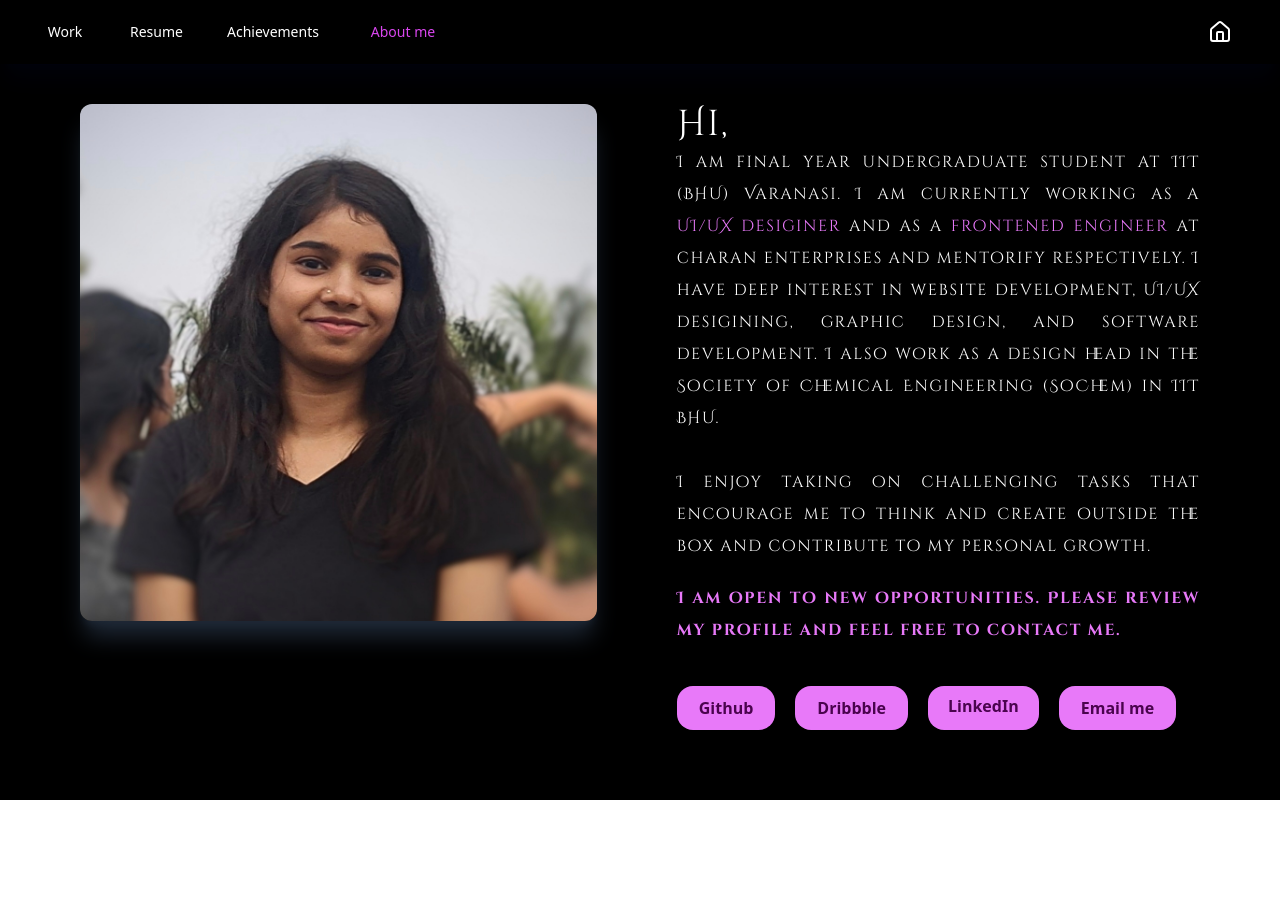
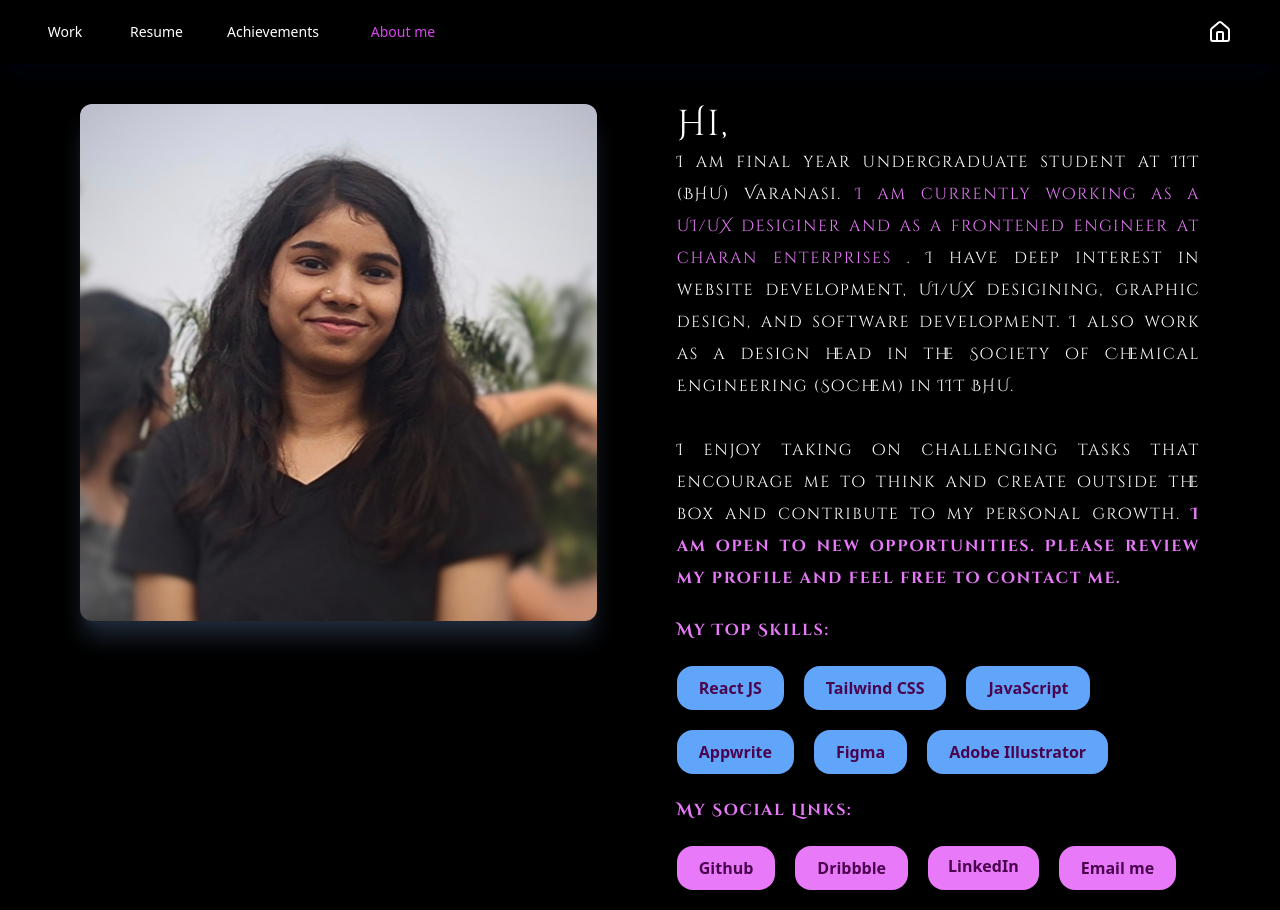
Before and after one commit to anuukriti/My-Portfolio, a React (Vite) app: page /About in a window 1280 px wide. Before the commit the page ends 800 px from the top, so only its background shows below. Built offline with nearby package versions, Linux system fonts and the light colour scheme; a web font is replaced by a local one.

Commit message:
Update About.jsx

```diff
--- a/src/components/About.jsx
+++ b/src/components/About.jsx
@@ -17,21 +17,62 @@ function About() {
                 <div className="sm:px-10 h-auto w-full flex py-8 lg:py-0 flex-col items-start ">
                     <p className="font-Font1 tracking-widest text-md  leading-8 text-justify">
                         <span className="text-4xl ">Hi,</span> <br />  I am final
-                        year undergraduate student at IIT (BHU) Varanasi. I am currently working as a <span className="text-fuchsia-400">UI/UX desiginer </span> and as a <span className="text-fuchsia-400">frontened engineer </span>at charan enterprises and mentorify respectively. I have deep interest in website development,
+                        year undergraduate student at IIT (BHU) Varanasi.<span className="text-fuchsia-400"> I am currently working as a UI/UX desiginer and as a frontened engineer at charan enterprises </span>. I have deep interest in website development,
                         UI/UX desigining, graphic design, and software development. I
                         also work as a design head in the Society of Chemical
                         Engineering (SoChem) in IIT BHU. <br /><br />I enjoy taking on
                         challenging tasks that encourage me to think and create
-                        outside the box and contribute to my personal growth.
+                        outside the box and contribute to my personal growth. <span className="text-fuchsia-400 font-semibold">I am open to new opportunities. Please review my profile and feel free to contact me.</span>
                     </p>
 
                     <p className="text-fuchsia-400 font-semibold font-Font1 tracking-widest text-md  leading-8 text-justify py-5">
 
-                            I am open to new opportunities. Please review my profile and feel free to contact me.
+                            My Top Skills:
+                    </p>
+                    <div>
+                        <ul className="flex flex-col flex-wrap justify-center sm:justify-start w-full text-center sm:flex-row gap-5" >
+                        <li
+                            className="py-2 border-2 border-transparent cursor-pointer hover:border-white bg-blue-400 hover:bg-fuchsia-300 transition-all ease-linear rounded-2xl px-5 text-fuchsia-950 font-bold p-2"
+                        >
+                            React JS
+                        </li>
 
+                        <li
+                            className="py-2 border-2 border-transparent cursor-pointer hover:border-white bg-blue-400 hover:bg-fuchsia-300 transition-all ease-linear rounded-2xl px-5 text-fuchsia-950 font-bold p-2"
+                        >
+                            Tailwind CSS
+                        </li>
+
+                        <li
+                            className="py-2 border-2 border-transparent cursor-pointer hover:border-white bg-blue-400 hover:bg-fuchsia-300 transition-all ease-linear rounded-2xl px-5 text-fuchsia-950 font-bold p-2"
+                        >
+                            JavaScript
+                        </li>
+
+                        <li
+                            className="py-2 border-2 border-transparent cursor-pointer hover:border-white bg-blue-400 hover:bg-fuchsia-300 transition-all ease-linear rounded-2xl px-5 text-fuchsia-950 font-bold p-2"
+                        >
+                            Appwrite
+                        </li>
+
+                        <li
+                            className="py-2 border-2 border-transparent cursor-pointer hover:border-white bg-blue-400 hover:bg-fuchsia-300 transition-all ease-linear rounded-2xl px-5 text-fuchsia-950 font-bold p-2"
+                        >
+                            Figma
+                        </li>
+                        <li
+                            className="py-2 border-2 border-transparent cursor-pointer hover:border-white bg-blue-400 hover:bg-fuchsia-300 transition-all ease-linear rounded-2xl px-5 text-fuchsia-950 font-bold p-2"
+                        >
+                            Adobe Illustrator
+                        </li>
+                        </ul>
+                    </div>
+
+                    <p className="text-fuchsia-400 font-semibold font-Font1 tracking-widest text-md  leading-8 text-justify py-5">
+
+                            My Social Links:
                     </p>
-
-                    <div className="flex flex-col justify-center sm:justify-start w-full text-center sm:flex-row gap-5 mt-5">
+                    <div className="flex flex-col justify-center sm:justify-start w-full text-center sm:flex-row gap-5">
                         <Link
                             to={"https://github.com/anuukriti"}
                             target="_blank"
```
